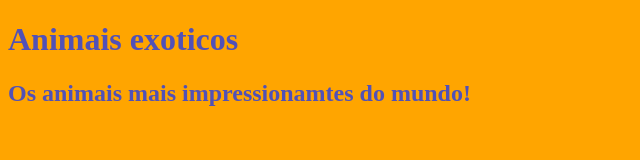
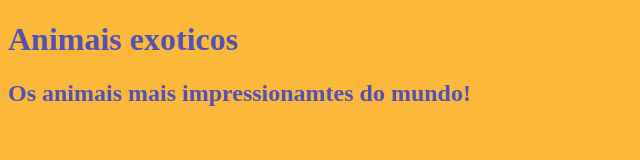
Before and after one commit to elianegomessilva-cpu/Animais-exoticos, a plain HTML site: page index.html in a window 1280 px wide. Shown: the whole page, without its empty margins (0-640 px from the left). Drawn offline with Linux system fonts and the light colour scheme.

Commit message:
huhgvygh

```diff
--- a/estilo.css
+++ b/estilo.css
@@ -1,4 +1,4 @@
 body{
-background-color: orange;
+background-color: rgb(251, 184, 58);
 color: rgb(81, 81, 183);
 }
```
